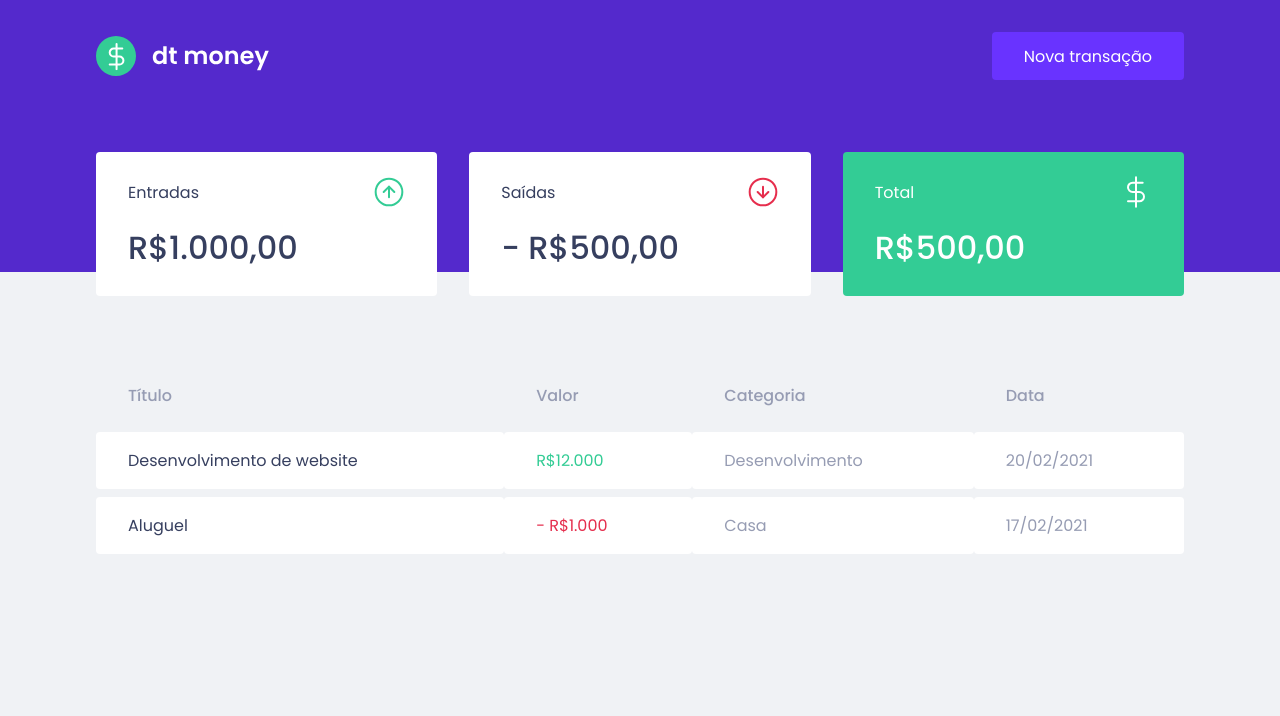
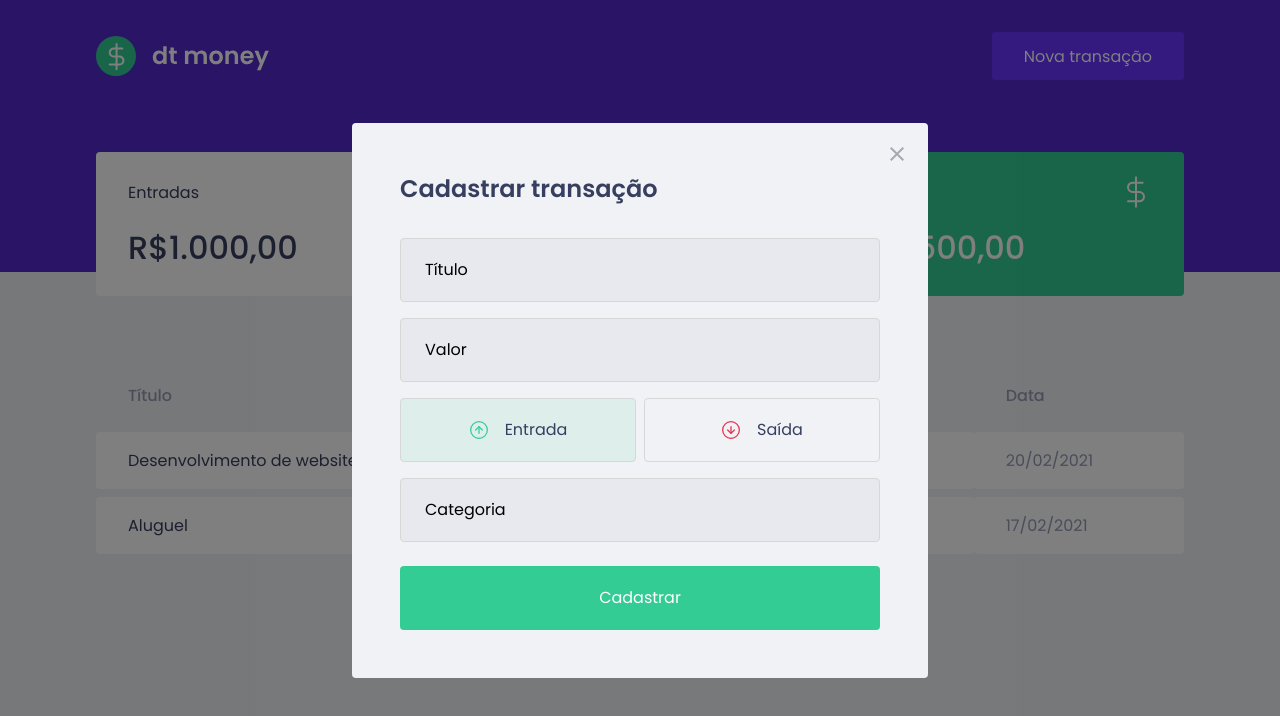
Before and after one commit to samuellalvs/dtmoney, a React (Create React App) app: page / in a window 1280 px wide. Both pictures are taken after a click on the button "Nova transação". Shown: the top 716 px of the page. Built offline with nearby package versions, Linux system fonts and the light colour scheme; no server answers; what miragejs would draw is missing.

Commit message:
:art: Modal de nova transação

```diff
--- a/package.json
+++ b/package.json
@@ -3,10 +3,13 @@
   "version": "0.1.0",
   "private": true,
   "dependencies": {
+    "@types/react-modal": "^3.13.1",
     "axios": "^0.24.0",
     "miragejs": "^0.1.43",
+    "polished": "^4.1.3",
     "react": "^17.0.2",
     "react-dom": "^17.0.2",
+    "react-modal": "^3.14.4",
     "react-scripts": "5.0.0",
     "styled-components": "^5.3.3",
     "web-vitals": "^2.1.2"
--- a/src/App.tsx
+++ b/src/App.tsx
@@ -1,12 +1,28 @@
+import { useState } from 'react';
+
 import { Dashboard } from './components/Dashboard';
 import { Header } from './components/Header';
+import { NewTransactionModal } from './components/NewTransactionModal';
 import { GlobalStyle } from './styles/global';
 
+
 export function App() {
+  const [isNewTransactionModalOpen, setIsNewTransactionModalOpen] = useState(false);
+
+  function handleOpenNewTransactionModal() {
+    setIsNewTransactionModalOpen(true);
+  }
+
+  function handleCloseNewTransactionModal() {
+    setIsNewTransactionModalOpen(false);
+  }
+
   return (
     <>
-      <Header />
+      <Header onOpenNewTransactionModal={handleOpenNewTransactionModal} />
       <Dashboard />
+
+      <NewTransactionModal isOpen={isNewTransactionModalOpen} onRequestClose={handleCloseNewTransactionModal} />
       <GlobalStyle />
     </>
   );
--- a/src/components/Header/index.tsx
+++ b/src/components/Header/index.tsx
@@ -1,15 +1,23 @@
+
 import logoImg from '../../assets/logo.svg';
 
 import { Container, Content } from './styles';
 
-export function Header() {
+interface HeaderProps {
+    onOpenNewTransactionModal: () => void;
+}
+
+export function Header({ onOpenNewTransactionModal }: HeaderProps) {
+
     return (
         <Container>
             <Content>
                 <img src={logoImg} alt="dtmoney" />
-                <button type="button">
+                <button type="button" onClick={onOpenNewTransactionModal}>
                     Nova transação
                 </button>
+
+
             </Content>
         </Container>
     )
--- /dev/null
+++ b/src/components/NewTransactionModal/index.tsx
@@ -0,0 +1,73 @@
+import { useState } from "react";
+
+import Modal from "react-modal";
+import { Container, TransactionTypeContainer, RadioBox } from "./styles";
+import closeImg from '../../assets/close.svg';
+import incomeImg from '../../assets/income.svg';
+import outcomeImg from '../../assets/outcome.svg';
+
+
+interface NewTransactionModalProps {
+    isOpen: boolean;
+    onRequestClose: () => void;
+}
+
+export function NewTransactionModal({ isOpen, onRequestClose }: NewTransactionModalProps) {
+    const [type, setType] = useState('deposit');
+
+    return (
+        <Modal
+            isOpen={isOpen}
+            onRequestClose={onRequestClose}
+            overlayClassName="react-modal-overlay"
+            className="react-modal-content"
+        >
+
+            <button type="button" onClick={onRequestClose} className="react-modal-close">
+                <img src={closeImg} alt="Fechar modal" />
+            </button>
+
+            <Container>
+
+                <h2>
+                    Cadastrar transação
+                </h2>
+
+                <input type="text" placeholder="Título" />
+                <input type="number" placeholder="Valor" />
+
+                <TransactionTypeContainer>
+                    <RadioBox
+                        type="button"
+                        onClick={() => {
+                            setType('deposit')
+                        }}
+                        isActive={type === 'deposit'}
+                        activeColor="green"
+                    >
+                        <img src={incomeImg} alt="Entrada" />
+                        <span>Entrada</span>
+                    </RadioBox>
+                    <RadioBox
+                        type="button"
+                        onClick={() => {
+                            setType('withdraw')
+                        }}
+                        isActive={type === 'withdraw'}
+                        activeColor="red"
+                    >
+                        <img src={outcomeImg} alt="Saída" />
+                        <span>Saída</span>
+                    </RadioBox>
+                </TransactionTypeContainer>
+
+                <input placeholder="Categoria" />
+
+                <button type="submit">
+                    Cadastrar
+                </button>
+            </Container>
+
+        </Modal>
+    );
+}
--- /dev/null
+++ b/src/components/NewTransactionModal/styles.ts
@@ -0,0 +1,97 @@
+import styled from 'styled-components';
+import { darken, transparentize } from 'polished';
+
+interface RadioBoxProps {
+    isActive: boolean
+    activeColor: 'green' | 'red';
+}
+
+export const Container = styled.div`
+    h2 {
+        color: var(--text-title);
+        font-size: 1.5rem;
+        margin-bottom: 2rem;
+    }
+
+    input {
+        width: 100%;
+        padding: 0 1.5rem;
+        height: 4rem;
+        border-radius: 0.25rem;
+        border: 1px solid #d7d7d7;
+        background: #e7e9ee;
+        font-weight: 400;
+        font-size: 1rem;
+
+        &::placeholder{
+            color: var(--text-input);
+        }
+
+        & + input { //todo input que tiver um acima dele aplica esse estilo
+            margin-top: 1rem;
+        }
+    }
+
+    button[type="submit"]{
+        width: 100%;
+        padding: 0 1.5rem;
+        height: 4rem;
+        background: var(--green);
+        color: #fff;
+        border-radius: 0.25rem;
+        border: 0;
+        font-size: 1rem;
+        margin-top: 1.5rem;
+
+        transition: filter 0.2s;
+        &:hover {
+            filter: brightness(0.9)
+        }
+    }
+`;
+
+export const TransactionTypeContainer = styled.div`
+    margin: 1rem 0;
+    display: grid;
+    grid-template-columns: 1fr 1fr;
+    gap: 0.5rem;
+
+`;
+
+const colors = {
+    green: '#33CC95',
+    red: '#E52E4D'
+}
+
+export const RadioBox = styled.button<RadioBoxProps>`
+    height: 4rem;
+    border: 1px solid #d7d7d7;
+    border-radius: 0.25rem;
+
+    background: ${({ isActive, activeColor }) => isActive
+        ? transparentize(0.9, colors[activeColor])
+        : 'transparent'
+    };
+
+    display: flex;
+    align-items: center;
+    justify-content: center;
+
+    transition: border-color 0.2s;
+
+    &:hover {
+        border-color: ${darken(0.1, '#d7d7d7')};
+    }
+
+    img {
+        width: 20px;
+        height: 20px;
+    }
+
+    span {
+        display: inline-block;
+        margin-left: 1rem;
+        font-size: 1rem;
+        color: var(--text-title);
+    }
+`;
--- a/src/styles/global.ts
+++ b/src/styles/global.ts
@@ -52,4 +52,40 @@
         opacity: 0.6;
         cursor: not-allowed;
     }
+
+
+    .react-modal-overlay {
+        background: rgba(0,0,0, 0.5);
+        position: fixed;
+        top: 0;
+        bottom: 0;
+        left: 0;
+        right: 0;
+
+        display: flex;
+        align-items: center;
+        justify-content: center;
+    }
+
+    .react-modal-content {
+        width: 100%;
+        max-width: 576px;
+        background: var(--background);
+        padding: 3rem;
+        position: relative;
+        border-radius: 0.25rem;
+    }
+
+    .react-modal-close{
+        position: absolute;
+        right: 1.5rem;
+        top: 1.5rem;
+        border: 0;
+        background: transparent;
+
+        transition: filter 0.2s;
+        &:hover {
+            filter: brightness(0.8);
+        }
+    }
 `;
```
Also changed, not shown: 1 other file (tests, documents, lock files or other folders).
